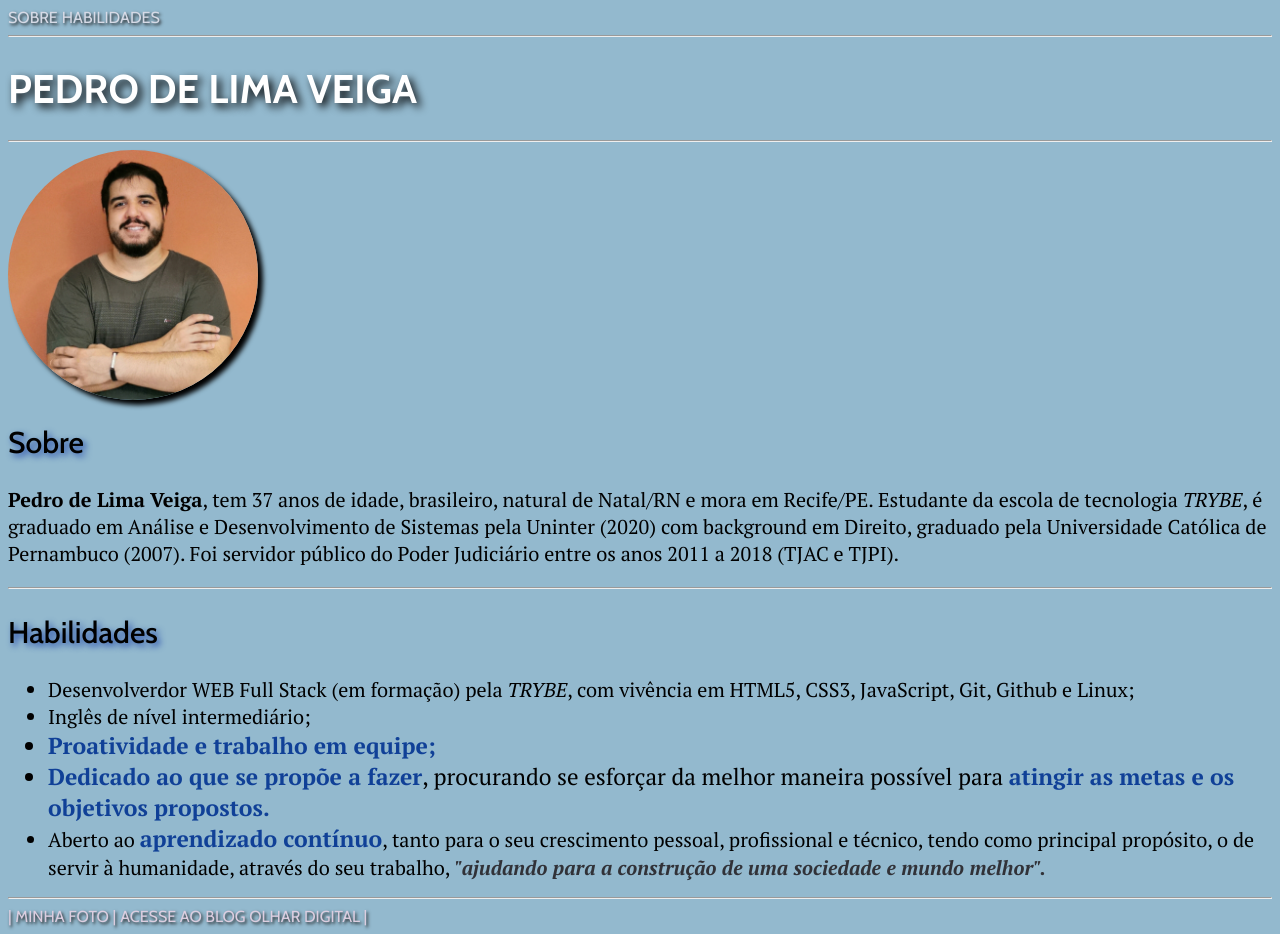
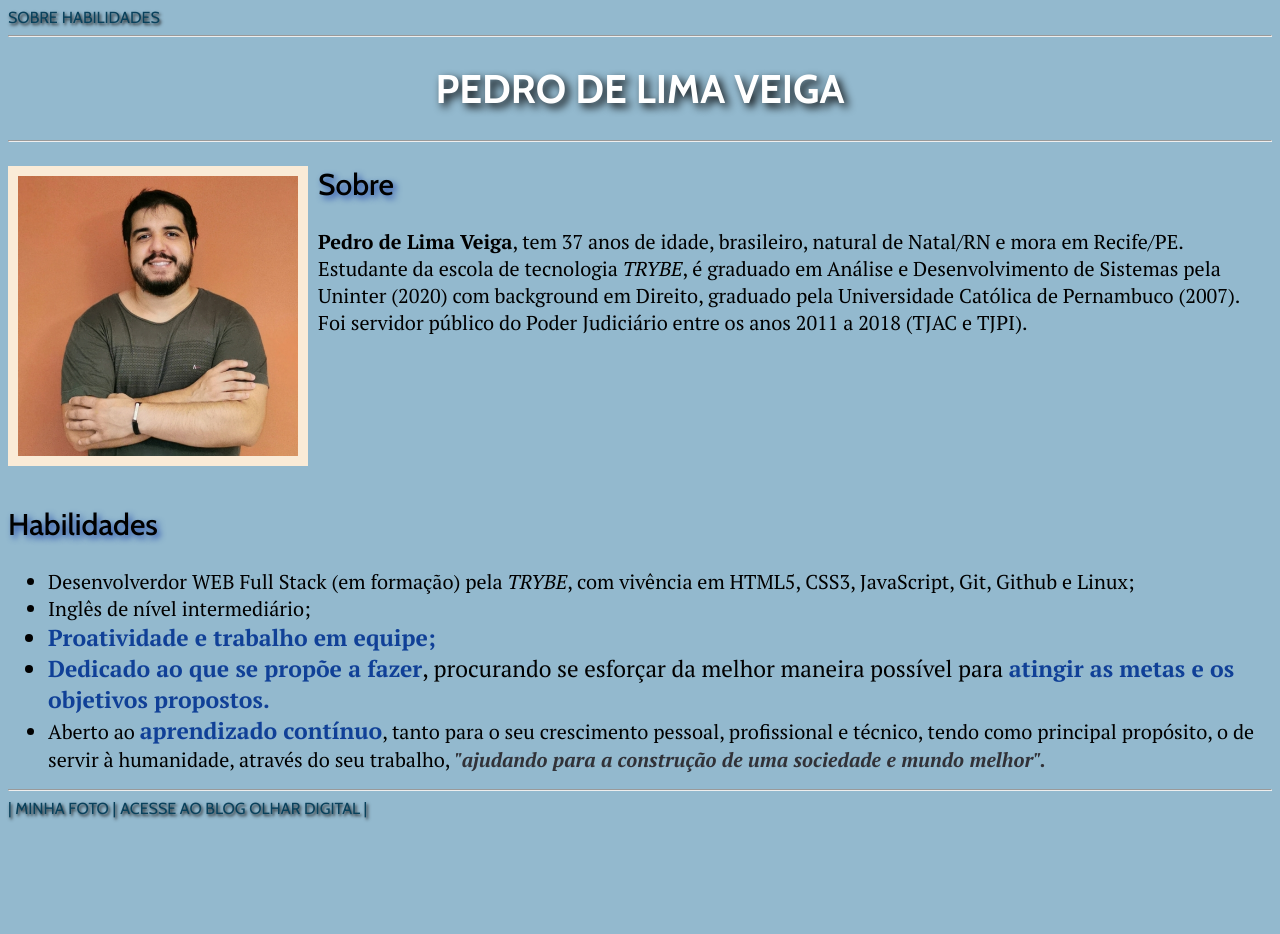
Before and after one commit to pedrodlveiga/pedroveigagithub.github.io, a plain HTML site: page index.html in a window 1280 px wide. After the commit the page ends 826 px from the top, so only its background shows below. Drawn offline with nearby package versions, Linux system fonts and the light colour scheme.

Commit message:
Altera o HTML e CSS de acordo com as orientaçoes da aula 3.3 do course.

```diff
--- a/CSS/style.css
+++ b/CSS/style.css
@@ -1,12 +1,13 @@
 body{
     background-color: #93b9ce;
+
 }
 
 .link-nav-top{
     font-family: 'Cabin', sans-serif;
     text-decoration: none;
     text-transform: uppercase;
-    color: rgb(214, 218, 230);
+    color: rgb(8, 65, 92);
     text-shadow: rgb(26, 25, 25) 0.1em 0.1em 0.2em;
 }
 
@@ -17,12 +18,6 @@ body{
     text-transform: uppercase;
     color: white;
     text-shadow: black 0.1em 0.1em 0.2em
-
-}
-
-#foto-perfil{
-    border-radius: 50%;
-    box-shadow: 5px 5px 5px rgb(0, 0, 0);
 
 }
 
@@ -75,6 +70,32 @@ body{
     font-family: 'Cabin', sans-serif;
     text-decoration: none;
     text-transform: uppercase;
-    color: rgb(220, 206, 224);
+    color: rgb(8, 65, 92);
     text-shadow: rgb(26, 25, 25) 0.1em 0.1em 0.2em;
 }
+
+.meu-nome{
+    text-align: center;
+
+}
+
+.div-foto-sobre{
+    height: 300px;
+}
+
+#foto-perfil{
+    float:left;
+    height: 280px;
+    width: auto;
+    padding: 10px;
+    background-color: antiquewhite;
+}
+
+.div-sobre{
+    margin-left: 310px;
+
+}
+
+.div-habilidades{
+    margin-top: 40px;
+}
--- a/index.html
+++ b/index.html
@@ -13,24 +13,28 @@
 	</head>
 
 	<body>
-		<a class="link-nav-top" href="#texto-sobre">Sobre</a>
-		<a class="link-nav-top" href="#habilidades">Habilidades</a>
+		<div class="menu-nav-top">
+			<a class="link-nav-top" href="#texto-sobre">Sobre</a>
+			<a class="link-nav-top" href="#habilidades">Habilidades</a>
+		</div>
+		<hr>
+		<div class="meu-nome">
+			<h1 id="nome-titulo">Pedro de Lima Veiga</h1>
+		</div>
+		<hr>
+		<div class="div-foto-sobre">
+			<div class="div-foto">
+				<img id="foto-perfil" src="images/Perfil.jpeg" alt="foto de perfil de Pedro de Lima Veiga" width="250px">
+			</div>
 
-		<hr>
+			<div class="div-sobre">
+				<h2 class="headings">Sobre</h2>
 
-		<h1 id="nome-titulo">Pedro de Lima Veiga</h1>
-		<hr>
+					<p id="texto-sobre"><strong>Pedro de Lima Veiga</strong>, tem 37 anos de idade, brasileiro, natural de Natal/RN e mora em Recife/PE. Estudante da escola de tecnologia <em>TRYBE</em>, é graduado em Análise e Desenvolvimento de Sistemas pela Uninter (2020) com background em Direito, graduado pela Universidade Católica de Pernambuco (2007). Foi servidor público do Poder Judiciário entre os anos 2011 a 2018 (TJAC e TJPI).</p>
+			</div>
+		</div>
 
-		<img id="foto-perfil" src="images/Perfil.jpeg" alt="foto de perfil de Pedr de Lima Veiga" width="250px">
-
-		<br>
-
-		<h2 class="headings">Sobre</h2>
-
-			<p id="texto-sobre"><strong>Pedro de Lima Veiga</strong>, tem 37 anos de idade, brasileiro, natural de Natal/RN e mora em Recife/PE. Estudante da escola de tecnologia <em>TRYBE</em>, é graduado em Análise e Desenvolvimento de Sistemas pela Uninter (2020) com background em Direito, graduado pela Universidade Católica de Pernambuco (2007). Foi servidor público do Poder Judiciário entre os anos 2011 a 2018 (TJAC e TJPI).</p>
-
-		<hr>
-
+		<div class="div-habilidades">
 		<h2 class="headings">Habilidades</h2>
 			<ul id="habilidades">
 
@@ -41,6 +45,7 @@
 				<li class="item-lista05"> Aberto ao <strong class="palavras-destaque">aprendizado contínuo</strong>, tanto para o seu crescimento pessoal, profissional e técnico, tendo como principal propósito, o de servir à humanidade, através do seu trabalho, <em class="frase-destaque">"ajudando para a construção de uma sociedade e mundo melhor".</em></li>
 
 			</ul>
+		</div>
 			<hr>
 			<a class="link-nav-bottom" href="images/Perfil.jpeg">| Minha Foto |</a>
 			<a class="link-nav-bottom" href="https://olhardigital.com.br/" target="_blank"> Acesse ao blog Olhar Digital |</a>
```
